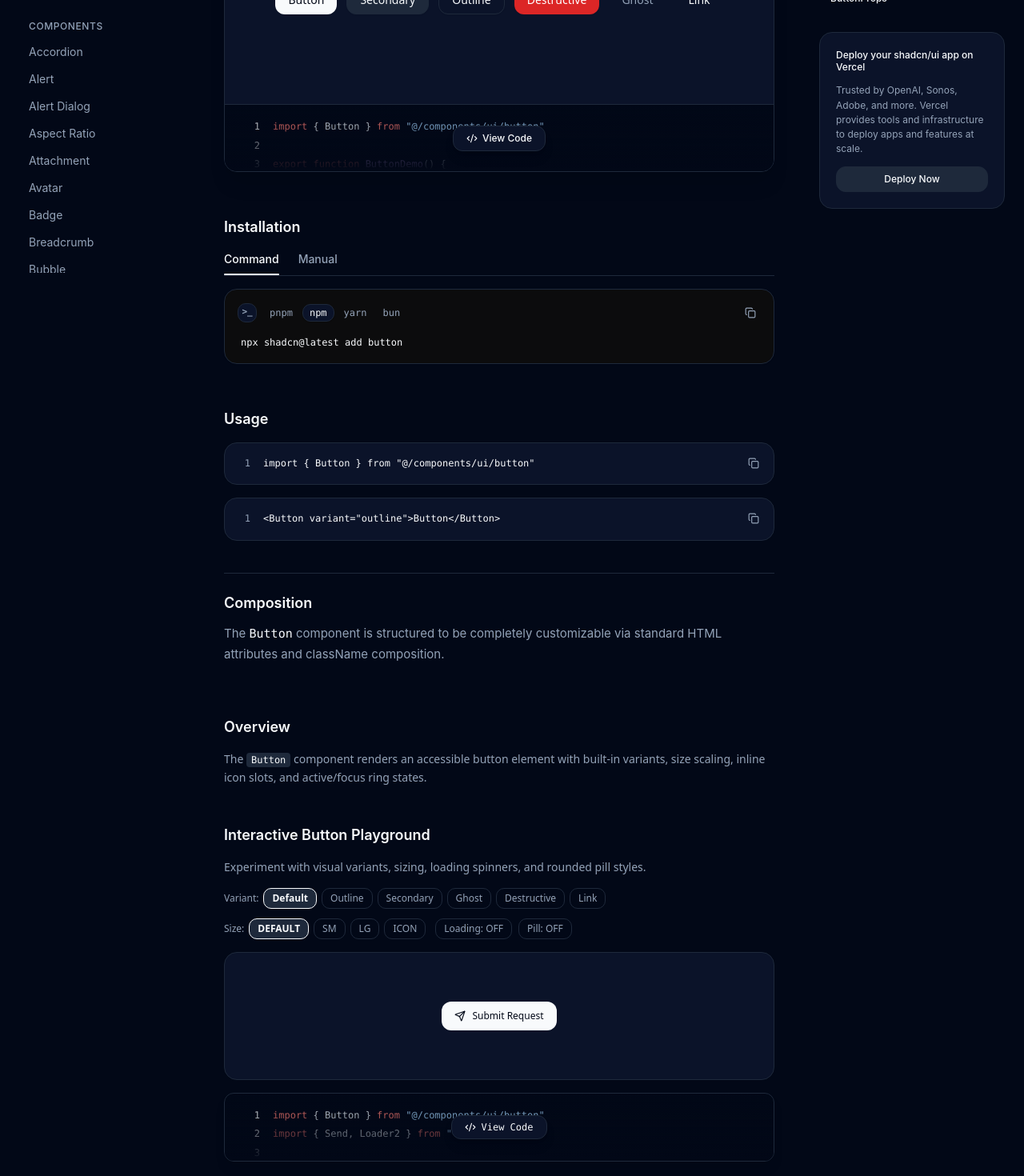
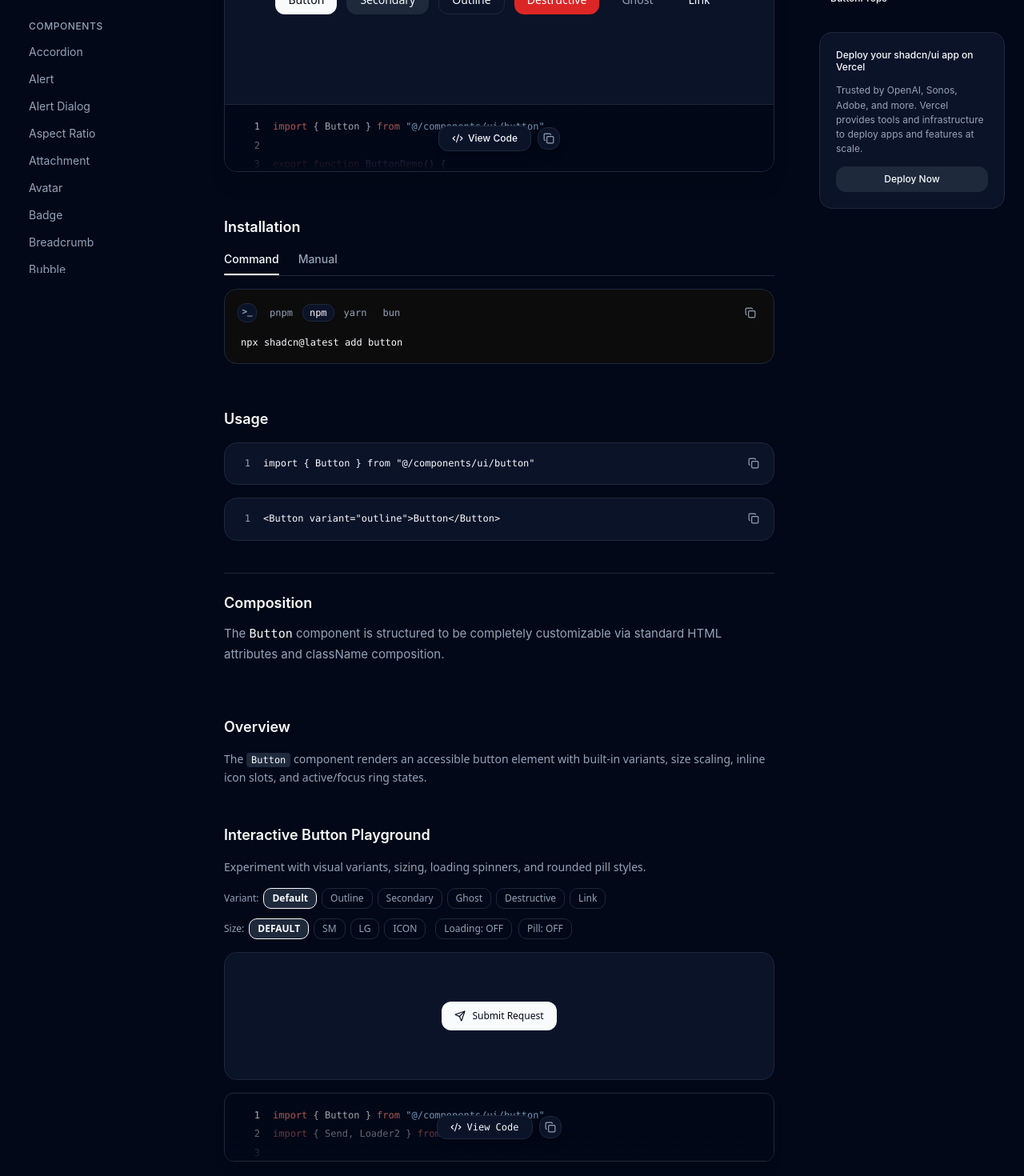
Before and after one commit to harindujayakody/infiaxui, a React (Vite) app: page /components/button in a window 1280 px wide. Shown: the part 460-1930 px from the top of the page at 80% size. Built offline with nearby package versions, Linux system fonts and the light colour scheme; the HTML template or start-up script is replaced by a standard one; a web font is replaced by a local one.

Commit message:
Fix Expand and Collapse buttons across all pages, auto-expand short code snippets, and add quick copy and Chevron indicators

```diff
--- a/src/components/ui/code-block.tsx
+++ b/src/components/ui/code-block.tsx
@@ -1,5 +1,5 @@
 import React, { useState } from "react"
-import { Check, Copy, ChevronDown, Code2 } from "lucide-react"
+import { Check, Copy, Code2, ChevronUp } from "lucide-react"
 import { motion, AnimatePresence } from "framer-motion"
 
 import { highlightGithubLine } from "@/lib/github-highlighter"
@@ -22,7 +22,12 @@ export function CodeBlock({
   maxCollapsedHeight = 84,
 }: CodeBlockProps) {
   const [copied, setCopied] = useState(false)
-  const [isExpanded, setIsExpanded] = useState(initialExpanded)
+
+  const lines = code.trim().split("\n")
+  const isShortCode = lines.length <= 5
+
+  // Short snippets (<= 5 lines) stay expanded automatically; longer snippets follow initialExpanded
+  const [isExpanded, setIsExpanded] = useState(isShortCode || initialExpanded)
 
   const handleCopy = () => {
     navigator.clipboard.writeText(code)
@@ -30,20 +35,13 @@ export function CodeBlock({
     setTimeout(() => setCopied(false), 2000)
   }
 
-  const lines = code.trim().split("\n")
-
   return (
     <div className="relative rounded-xl border border-[var(--border-subtle)] bg-[var(--bg-page)] font-mono text-xs overflow-hidden shadow-lg transition-colors">
-      {/* Mac Style Code Header — same as detail page */}
-      <motion.div
-        initial={false}
-        animate={{ opacity: isExpanded ? 1 : 0, height: isExpanded ? "auto" : 0 }}
-        transition={{ duration: 0.3, ease: [0.16, 1, 0.3, 1] }}
-        className="overflow-hidden"
-      >
+      {/* Top Mac Header (always visible if short snippet, or revealed when expanded) */}
+      {(isExpanded || isShortCode) && (
         <div className="flex items-center justify-between px-4 py-2.5 border-b border-[var(--border-subtle)] bg-[var(--bg-subtle)]/60 select-none">
           <div className="flex items-center gap-3">
-            {/* Static macOS dots — size-2.5 like detail page */}
+            {/* macOS window control dots */}
             <div className="flex items-center gap-1.5" aria-hidden="true">
               <span className="size-2.5 rounded-full bg-[#FF5F56] border border-[#E0443E]/80 inline-block" />
               <span className="size-2.5 rounded-full bg-[#FFBD2E] border border-[#DEA123]/80 inline-block" />
@@ -55,18 +53,25 @@ export function CodeBlock({
                 {language.toUpperCase()}
               </span>
               {fileName && (
-                <span className="font-mono text-xs text-[var(--text-muted)]">{fileName}</span>
+                <span className="font-mono text-xs text-[var(--text-muted)] truncate max-w-[200px] sm:max-w-none">
+                  {fileName}
+                </span>
               )}
             </div>
           </div>
+
           <div className="flex items-center gap-2">
+            {!isShortCode && (
               <button
                 type="button"
                 onClick={() => setIsExpanded(false)}
-              className="px-2.5 py-1 rounded text-xs text-[var(--text-muted)] hover:text-[var(--text-main)] hover:bg-[var(--bg-card)] transition-colors cursor-pointer"
+                className="px-2.5 py-1 rounded text-xs text-[var(--text-muted)] hover:text-[var(--text-main)] hover:bg-[var(--bg-card)] transition-colors cursor-pointer flex items-center gap-1"
+                title="Collapse Code"
               >
-              Collapse Code
+                <span>Collapse Code</span>
+                <ChevronUp className="size-3" />
               </button>
+            )}
             <button
               type="button"
               onClick={handleCopy}
@@ -87,16 +92,20 @@ export function CodeBlock({
             </button>
           </div>
         </div>
-      </motion.div>
+      )}
 
-      {/* Code area — smooth height animation */}
+      {/* Code area with fluid animated height expansion */}
       <motion.div
         initial={false}
-        animate={{ height: isExpanded ? "auto" : maxCollapsedHeight }}
+        animate={{ height: isExpanded || isShortCode ? "auto" : maxCollapsedHeight }}
         transition={{ duration: 0.35, ease: [0.16, 1, 0.3, 1] }}
         className="relative overflow-hidden"
       >
-        <div className={`p-4 leading-relaxed text-[var(--text-main)] ${isExpanded ? "overflow-x-auto max-h-[500px]" : "overflow-hidden"}`}>
+        <div
+          className={`p-4 leading-relaxed text-[var(--text-main)] ${
+            isExpanded || isShortCode ? "overflow-x-auto max-h-[520px]" : "overflow-hidden"
+          }`}
+        >
           <pre className="table w-full">
             <code>
               {lines.map((line, idx) => (
@@ -113,43 +122,53 @@ export function CodeBlock({
           </pre>
         </div>
 
-        {/* Bottom Collapse Footer */}
-        <motion.div
-          initial={false}
-          animate={{ opacity: isExpanded ? 1 : 0, height: isExpanded ? "auto" : 0 }}
-          transition={{ duration: 0.3, ease: [0.16, 1, 0.3, 1] }}
-          className="overflow-hidden"
-        >
+        {/* Bottom Collapse Footer (for long code blocks when expanded) */}
+        {!isShortCode && isExpanded && (
           <div className="flex justify-end p-2 border-t border-[var(--border-subtle)] bg-[var(--bg-subtle)]/30">
             <button
               type="button"
               onClick={() => setIsExpanded(false)}
-              className="px-3 py-1 rounded text-xs text-[var(--text-muted)] hover:text-[var(--text-main)] hover:bg-[var(--bg-card)] transition-colors cursor-pointer"
+              className="px-3 py-1 rounded text-xs text-[var(--text-muted)] hover:text-[var(--text-main)] hover:bg-[var(--bg-card)] transition-colors cursor-pointer flex items-center gap-1.5"
             >
-              Collapse Code
+              <span>Collapse Code</span>
+              <ChevronUp className="size-3" />
             </button>
           </div>
-        </motion.div>
+        )}
 
-        {/* Collapsed overlay with centered "View Code" button — same as detail page */}
+        {/* Collapsed overlay with centered "View Code" button and quick copy */}
         <AnimatePresence>
-          {!isExpanded && (
+          {!isExpanded && !isShortCode && (
             <motion.div
               key="codeblock-collapsed-overlay"
               initial={{ opacity: 0 }}
               animate={{ opacity: 1 }}
               exit={{ opacity: 0 }}
-              transition={{ duration: 0.25, ease: "easeInOut" }}
-              className="absolute inset-0 flex items-center justify-center bg-gradient-to-t from-[var(--bg-page)] via-[var(--bg-page)]/85 to-transparent z-10 select-none"
+              transition={{ duration: 0.2, ease: "easeInOut" }}
+              className="absolute inset-0 flex items-center justify-center bg-gradient-to-t from-[var(--bg-page)] via-[var(--bg-page)]/90 to-transparent z-10 select-none"
             >
+              <div className="flex items-center gap-2">
                 <button
                   type="button"
                   onClick={() => setIsExpanded(true)}
-                className="px-4 py-1.5 rounded-lg border border-[var(--border-subtle)] bg-[var(--bg-card)] hover:bg-[var(--bg-subtle)] text-xs text-[var(--text-main)] shadow-lg transition-colors flex items-center gap-1.5 cursor-pointer"
+                  className="px-4 py-1.5 rounded-lg border border-[var(--border-subtle)] bg-[var(--bg-card)] hover:bg-[var(--bg-subtle)] text-xs text-[var(--text-main)] font-medium shadow-lg hover:shadow-xl transition-all flex items-center gap-1.5 cursor-pointer"
                 >
                   <Code2 className="size-3.5" />
                   <span>View Code</span>
                 </button>
+                <button
+                  type="button"
+                  onClick={handleCopy}
+                  className="p-1.5 rounded-lg border border-[var(--border-subtle)] bg-[var(--bg-card)] hover:bg-[var(--bg-subtle)] text-xs text-[var(--text-muted)] hover:text-[var(--text-main)] shadow-lg transition-colors cursor-pointer"
+                  title="Copy snippet"
+                >
+                  {copied ? (
+                    <Check className="size-3.5 text-emerald-400" />
+                  ) : (
+                    <Copy className="size-3.5" />
+                  )}
+                </button>
+              </div>
             </motion.div>
           )}
         </AnimatePresence>
--- a/src/pages/ShadcnComponentDetail.tsx
+++ b/src/pages/ShadcnComponentDetail.tsx
@@ -2888,9 +2888,10 @@ export function ScrollAreaDemo() {
                 <button
                   type="button"
                   onClick={() => setIsCodeExpanded(false)}
-                  className="px-2.5 py-1 rounded text-xs text-[var(--text-muted)] hover:text-[var(--text-main)] hover:bg-[var(--bg-card)] transition-colors cursor-pointer"
+                  className="px-2.5 py-1 rounded text-xs text-[var(--text-muted)] hover:text-[var(--text-main)] hover:bg-[var(--bg-card)] transition-colors cursor-pointer flex items-center gap-1"
                 >
-                  Collapse Code
+                  <span>Collapse Code</span>
+                  <ChevronDown className="size-3 rotate-180" />
                 </button>
                 <button
                   type="button"
@@ -2946,9 +2947,10 @@ export function ScrollAreaDemo() {
               <button
                 type="button"
                 onClick={() => setIsCodeExpanded(false)}
-                className="px-3 py-1 rounded text-xs text-[var(--text-muted)] hover:text-[var(--text-main)] hover:bg-[var(--bg-card)] transition-colors cursor-pointer"
+                className="px-3 py-1 rounded text-xs text-[var(--text-muted)] hover:text-[var(--text-main)] hover:bg-[var(--bg-card)] transition-colors cursor-pointer flex items-center gap-1.5"
               >
-                Collapse Code
+                <span>Collapse Code</span>
+                <ChevronDown className="size-3 rotate-180" />
               </button>
             </div>
           </motion.div>
@@ -2961,17 +2963,31 @@ export function ScrollAreaDemo() {
                 initial={{ opacity: 0 }}
                 animate={{ opacity: 1 }}
                 exit={{ opacity: 0 }}
-                transition={{ duration: 0.25, ease: "easeInOut" }}
-                className="absolute inset-0 flex items-center justify-center bg-gradient-to-t from-[var(--bg-page)] via-[var(--bg-page)]/85 to-transparent z-10 select-none"
+                transition={{ duration: 0.2, ease: "easeInOut" }}
+                className="absolute inset-0 flex items-center justify-center bg-gradient-to-t from-[var(--bg-page)] via-[var(--bg-page)]/90 to-transparent z-10 select-none"
               >
+                <div className="flex items-center gap-2">
                   <button
                     type="button"
                     onClick={() => setIsCodeExpanded(true)}
-                  className="px-4 py-1.5 rounded-lg border border-[var(--border-subtle)] bg-[var(--bg-card)] hover:bg-[var(--bg-subtle)] type-link-12 text-[var(--text-main)] shadow-lg transition-colors flex items-center gap-1.5 cursor-pointer"
+                    className="px-4 py-1.5 rounded-lg border border-[var(--border-subtle)] bg-[var(--bg-card)] hover:bg-[var(--bg-subtle)] type-link-12 text-[var(--text-main)] font-medium shadow-lg hover:shadow-xl transition-all flex items-center gap-1.5 cursor-pointer"
                   >
                     <Code2 className="size-3.5" />
                     <span>View Code</span>
                   </button>
+                  <button
+                    type="button"
+                    onClick={() => handleCopy(getComponentDemoCode(), "preview-demo")}
+                    className="p-1.5 rounded-lg border border-[var(--border-subtle)] bg-[var(--bg-card)] hover:bg-[var(--bg-subtle)] text-xs text-[var(--text-muted)] hover:text-[var(--text-main)] shadow-lg transition-colors cursor-pointer"
+                    title="Copy demo code"
+                  >
+                    {copiedSection === "preview-demo" ? (
+                      <Check className="size-3.5 text-emerald-400" />
+                    ) : (
+                      <Copy className="size-3.5" />
+                    )}
+                  </button>
+                </div>
               </motion.div>
             )}
           </AnimatePresence>
```
Lines whose indentation alone changed are shown as unchanged.
